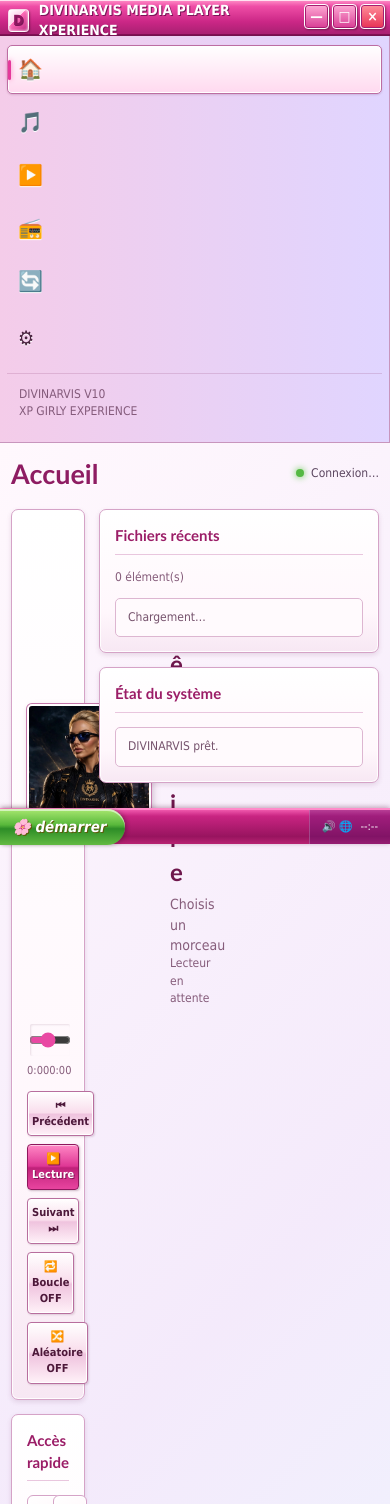
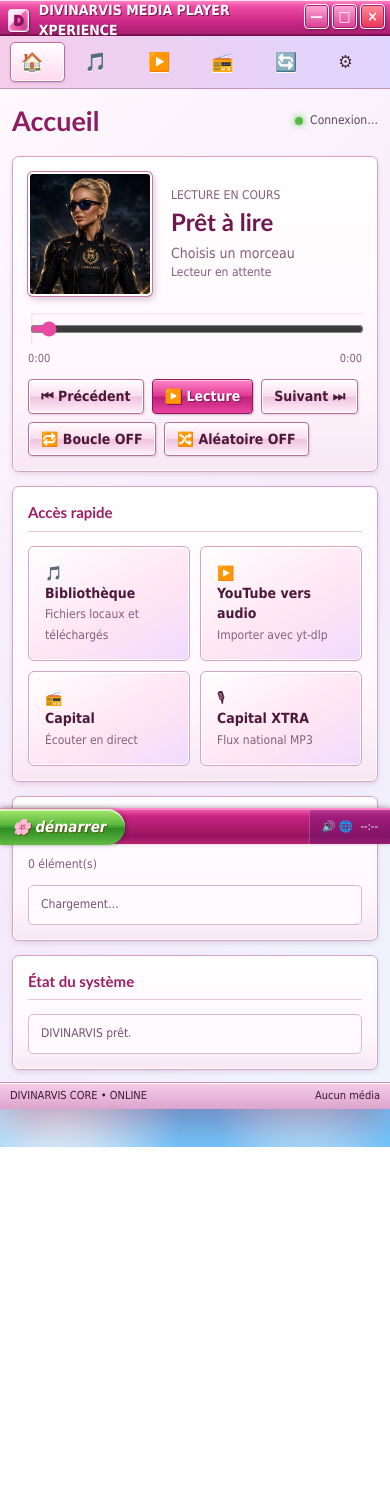
Before and after one commit to divinarvis/olga, a Flask app: page / in a window 390 px wide. Shown: the top 1504 px of the page. After the commit the page ends 1147 px from the top, so only its background shows below. Run offline with Flask 3, Linux system fonts and the light colour scheme.

Commit message:
Update index.html

```diff
--- a/templates/index.html
+++ b/templates/index.html
@@ -48,10 +48,8 @@ button:disabled{opacity:.48;cursor:not-allowed}
 .notice{padding:10px 12px;border:1px solid var(--line);background:rgba(20,20,20,.42);border-radius:6px;color:var(--muted);font-size:12px;overflow-wrap:anywhere}
 .quick-grid{display:grid;grid-template-columns:repeat(2,minmax(0,1fr));gap:10px}.quick-tile{padding:16px;border:1px solid var(--line);border-radius:8px;background:rgba(255,255,255,.035);text-align:left}.quick-tile:hover{background:rgba(255,255,255,.07)}
 .playlist{display:grid;gap:5px;max-height:510px;overflow:auto}.track-row{display:grid;grid-template-columns:20px minmax(0,1fr) auto auto;align-items:center;gap:7px;padding:8px;border:1px solid transparent;border-radius:6px}.track-row:hover{background:rgba(255,255,255,.055);border-color:var(--line)}.track-icon{color:var(--accent)}.track-name{overflow:hidden;text-overflow:ellipsis;white-space:nowrap;cursor:pointer}.track-name small{display:block;color:var(--muted);font-size:10px}.small{min-height:28px;padding:4px 8px;font-size:11px}
-.sync-button{width:100%.sync-on{background:#174f78}.sync-off{background:#333}.log{max-height:205px;overflow:auto;white-space:pre-wrap;font:11px/1.5 Consolas,monospace;color:#cfcfcf}.statusbar{display:flex;justify-content:space-between;align-items:center;padding:0 10px;border-top:1px solid var(--line);background:rgba(25,25,25,.75);color:var(--muted);font-size:11px}
+.sync-button{width:100%;padding:10px}.sync-on{background:#174f78}.sync-off{background:#333}.log{max-height:205px;overflow:auto;white-space:pre-wrap;font:11px/1.5 Consolas,monospace;color:#cfcfcf}.statusbar{display:flex;justify-content:space-between;align-items:center;padding:0 10px;border-top:1px solid var(--line);background:rgba(25,25,25,.75);color:var(--muted);font-size:11px}
 .radio-state{margin-top:10px}
-@media(max-width:900px){body{padding:0}.window{min-height:100vh;border:0;border-radius:0}.shell{grid-template-columns:74px 1fr}.sidebar{align-items:center}.nav-btn{justify-content:center;font-size:0}.nav-btn span{font-size:20px}.side-caption{display:none}.grid{grid-template-columns:1fr}.content{padding:14px}}
-@media(max-width:560px){.window-actions{display:none}.shell{grid-template-columns:1fr;grid-template-rows:auto 1fr}.sidebar{position:sticky;top:0;z-index:5;flex-direction:row;border-right:0;border-bottom:1px solid var(--line);overflow:auto}.sidebar-spacer,.side-caption{display:none}.nav-btn{width:auto;min-width:48px}.player{grid-template-columns:82px minmax(0,1fr)}.cover{width:82px;height:82px}.track-title{font-size:19px}.quick-grid,.radio-buttons{grid-template-columns:1fr}.statusbar{display:none}}
 </style>
 
 <style id="xp-girly-theme">
@@ -183,18 +181,39 @@ input:focus{border-color:#e33a98;box-shadow:0 0 0 1px #ffc5e4}
 .xp-start:hover{filter:brightness(1.08)}
 .xp-task-app{margin-left:10px;color:white;border:1px solid rgba(255,255,255,.28);border-radius:3px;padding:4px 12px;background:rgba(255,255,255,.12);font-size:12px}
 .xp-tray{margin-left:auto;height:100%;display:flex;align-items:center;gap:8px;padding:0 12px;color:white;background:rgba(92,19,113,.38);border-left:1px solid rgba(255,255,255,.22);font-size:11px}
-@media(max-width:900px){body{padding:0 0 38px}.window{min-height:calc(100vh - 38px);border:0;border-radius:0}.shell{grid-template-columns:72px 1fr}.sidebar{background:linear-gradient(#f4cce9,#e5d6ff)}.nav-btn{font-size:0}.nav-btn span{font-size:20px}}
-@media(max-width:560px){.shell{grid-template-columns:1fr;grid-template-rows:auto 1fr}.sidebar{background:linear-gradient(90deg,#f4cce9,#e0d5ff);border-bottom:1px solid #c895bd}.xp-task-app{display:none}.xp-start{min-width:94px}.content{padding:11px}.window{grid-template-rows:36px 1fr 27px}}
 
-/* Disposition propre en ligne pour les 3 boutons radios (même sur mobile) */
-.radio-buttons{grid-template-columns:repeat(3,minmax(0,1fr))}
-.love-radio-btn{display:flex;align-items:center;justify-content:center;gap:6px;background:linear-gradient(#ff766f,#db1e27 48%,#bd1119 52%,#f13b40)!important;border-color:#a30d14!important;color:#fff!important;text-shadow:1px 1px #790a0f!important}
+.radio-buttons{display:flex;flex-direction:column;gap:8px;align-items:flex-start}
+.love-radio-btn{display:inline-flex;align-items:center;justify-content:center;gap:8px;background:linear-gradient(#ff766f,#db1e27 48%,#bd1119 52%,#f13b40)!important;border-color:#a30d14!important;color:#fff!important;text-shadow:1px 1px #790a0f!important}
 .love-radio-icon{width:22px;height:22px;flex:0 0 22px;border-radius:4px;object-fit:cover;background:#e5262d;border:1px solid rgba(255,255,255,.78)}
 
-@media(max-width:700px){
-  .radio-buttons{grid-template-columns:repeat(3,minmax(0,1fr)) !important; gap: 4px;}
-  .btn, .love-radio-btn { padding: 6px 4px !important; font-size: 11px !important; }
-  .love-radio-icon { width: 16px; height: 16px; flex: 0 0 16px; }
+/* ==========================================================
+   OPTIMISATION MOBILE EXACTE (IPHONE)
+   ========================================================== */
+@media(max-width:768px){
+  body{padding:0 0 38px}
+  .window{min-height:calc(100vh - 38px);border:0;border-radius:0;grid-template-rows:36px 1fr 27px}
+  .shell{display:flex !important;flex-direction:column !important}
+  .sidebar{
+    display:flex !important;flex-direction:row !important;
+    position:sticky;top:0;z-index:100;
+    overflow-x:auto;overflow-y:hidden;
+    padding:6px 10px;border-right:0;border-bottom:1px solid #c895bd;
+    background:linear-gradient(90deg,#f4cce9,#e0d5ff) !important;
+    gap:8px;
+  }
+  .sidebar-spacer, .side-caption{display:none !important}
+  .nav-btn{
+    width:auto !important;min-width:44px;height:40px;
+    padding:0 10px;justify-content:center;
+    font-size:0 !important;
+  }
+  .nav-btn span{font-size:18px !important}
+  .nav-btn.active:before{display:none}
+  .content{padding:12px}
+  .grid{grid-template-columns:1fr !important}
+  .xp-task-app{display:none}
+  .xp-start{min-width:94px}
+  .radio-buttons{display:flex !important;flex-direction:column !important;align-items:flex-start !important}
 }
 </style>
 </head>
@@ -275,14 +294,14 @@ input:focus{border-color:#e33a98;box-shadow:0 0 0 1px #ffc5e4}
             <div class="radio-buttons">
               <button id="capitalBtn" class="btn primary">▶️ Capital</button>
               <button id="loveRadioBtn" class="btn love-radio-btn"><img class="love-radio-icon" src="/static/loveradio.jpg" alt=""><span>Love Radio</span></button>
-              <button id="xtraBtn" class="btn primary">▶️ XTRA</button>
+              <button id="xtraBtn" class="btn primary">▶️ Capital XTRA</button>
             </div>
             <div id="radioState" class="notice radio-state">Aucune radio active</div>
           </div>
           <aside class="card">
             <h2>Flux personnalisé</h2>
             <div class="field"><label for="radioUrl">URL audio directe</label><input id="radioUrl" type="url" placeholder="https://…"><button id="customRadioBtn" class="btn">Lire le flux</button></div>
-            <div class="notice">Capital XTRA utilise désormais le flux direct intégré dans le lecteur.</div>
+            <div class="notice">Capital XTRA utilise désormais le flux national MP3 avec solution de repli.</div>
           </aside>
         </div>
       </section>
```
